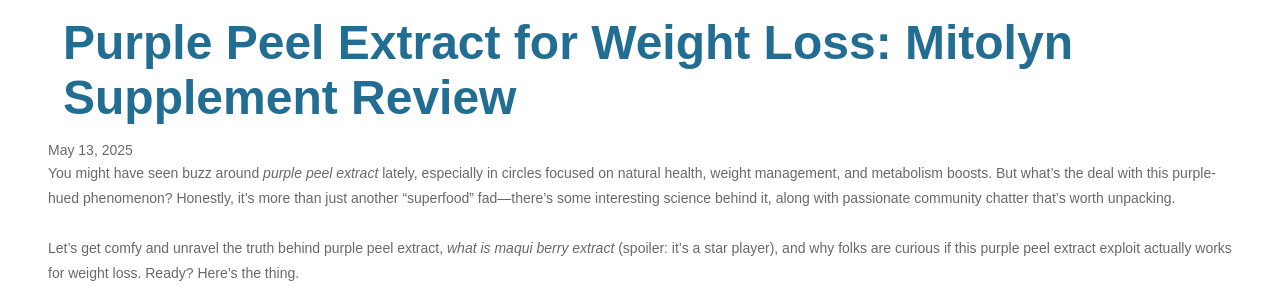
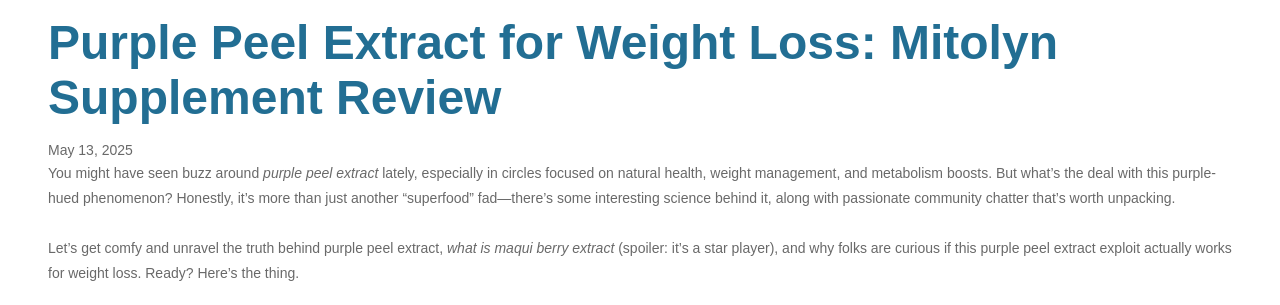
Before and after one commit to purplepeelextractreviews/purplepeelextractreviews.github.io, a plain HTML site: page index.html in a window 1280 px wide. Shown: the top 305 px of the page. Drawn offline with Linux system fonts and the light colour scheme; a web font is replaced by a local one.

Commit message:
Update index.html

```diff
--- a/index.html
+++ b/index.html
@@ -177,7 +177,7 @@
         color: rgba(34, 110, 147, 1);
         font-weight: 700;
         font-family: "Sirin Stencil", sans-serif;
-        margin: 15px;
+        margin: 15px 0;
         padding: 0px;
       }
 
```
